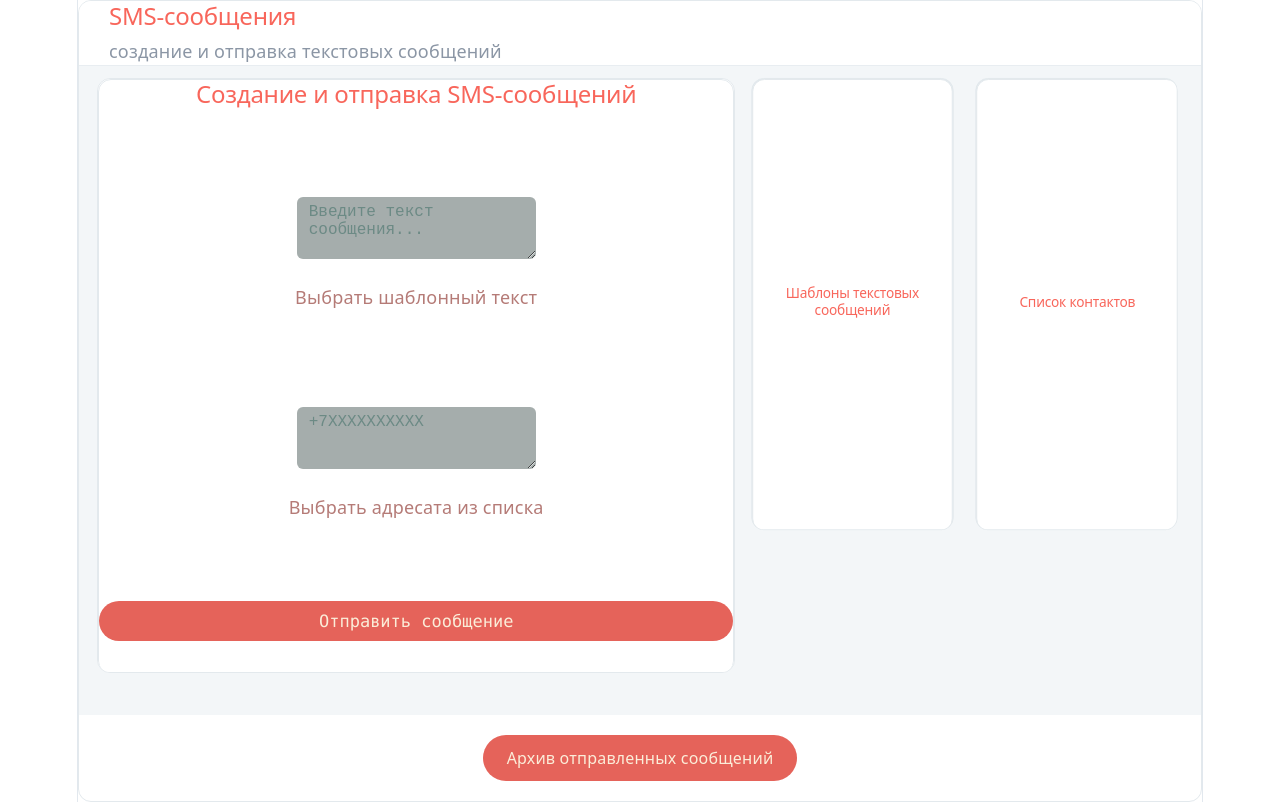
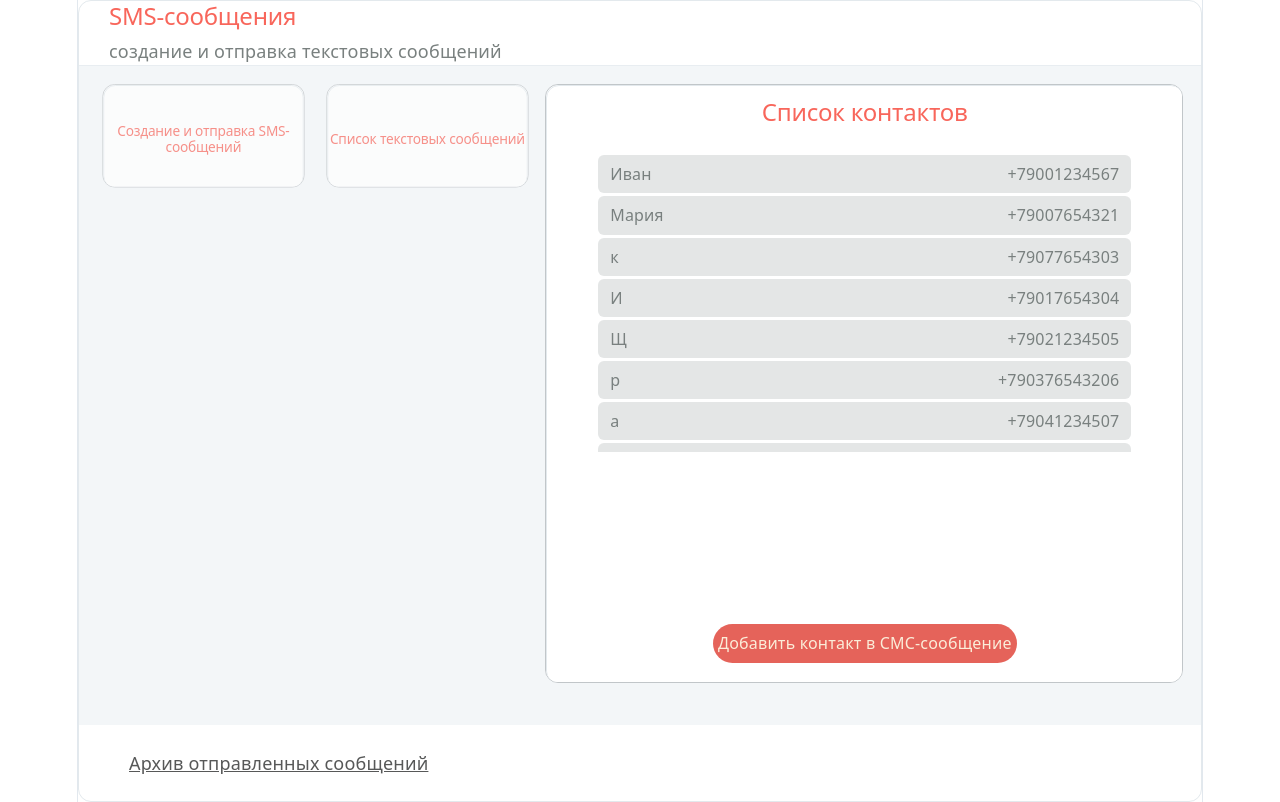
Before and after one commit to Tatyana-JSc2/messages, a React (Vite) app: page / in a window 1280 px wide. Both pictures are taken after a click on the element "Список контактов". Built offline with nearby package versions, Linux system fonts and the light colour scheme.

Commit message:
стили почти ок

```diff
--- a/src/components/contactPage/index.jsx
+++ b/src/components/contactPage/index.jsx
@@ -30,7 +30,7 @@ function ContactPage({ /*setIndexContact,*/ setSelectedPhone, setActiveComponent
 
   return (
     <>
-      <section className="contactCenter" onClick={(e) => e.stopPropagation()}>
+      <section className="contactCenter" /*onClick={(e) => e.stopPropagation()}*/>
         <h2>Список контактов</h2>
         {isActive && (
           <>
@@ -38,25 +38,32 @@ function ContactPage({ /*setIndexContact,*/ setSelectedPhone, setActiveComponent
               <ul>
                 {items.map((item) => (
                   <li className='contactLi'
-                    style={{backgroundColor: item.active ? 'rgb(98, 111, 110)' : '', color: item.active ? '#fea8a2' : ''}}
+                    style={{backgroundColor: item.active ? 'rgb(188, 195, 195)' : '', color: item.active ? 'var(--text-h7)' : ''}}
                     key={item.id}
                     onClick={() => changeItemActive(item.id)}
                   >
-                    {item.name} {item.phone}
+                    <p>{item.name}</p>    <p>{item.phone}</p>
                   </li>
                 ))}
               </ul>
             </div>
+            <div className="buttonWrapper">
               <Link to="/"
                 type="button"
                 className="button"
                 onClick={(e) => {
                   e.stopPropagation();
+                  const activeItems = items.filter(item => item.active);
+                  if (activeItems.length > 0) {
                     handleAddContacts();
+                  } else {
+                    alert('Выберите контакт из списка!');
+                  }
                 }}
               >
-              Добавить выбранный контакт
+                Добавить контакт в СМС-сообщение
               </Link>
+            </div>
           </>
         )}
       </section>
--- a/src/components/contactPage/style.css
+++ b/src/components/contactPage/style.css
@@ -1,11 +1,11 @@
 .button {
-  width: 260px;
+  width: 300px;
   height: 35px;
   display: flex;
   justify-content: center;
   align-items: center;
   font-size: 16px;
-  margin-bottom: 32px;
+  margin-bottom: 20px;
   border-radius: 50px;
   color: var(--accent);
   background: var(--accent-bg);
@@ -13,11 +13,11 @@
   transition: border-color 0.3s;
   margin-top: 20px;
   text-decoration: none;
-
+  cursor: pointer;
 
   &:hover {
-    border-color: var(--accent-border);
-    background: var(--accent-bg2);
+    border-color: var(--text-h);
+    background: var(--text-h);
   }
   &:focus-visible {
     outline: 2px solid var(--accent);
@@ -29,7 +29,7 @@
   width: 100%;
   display: flex;
   flex-direction: column;
-  gap: 25px;
+  justify-content: space-between;
   flex-grow: 1;
   height: 100%;
 
@@ -40,6 +40,7 @@
   }
 
   h2 {
+    margin-top: 12px;
     transition: font-size 0.7s ease;
   }
 }
@@ -67,55 +68,169 @@
   width: 100%;
   list-style: none;
   padding: 0;
+  justify-content: center;
+  max-height: 300px;
+  overflow-y: auto;
+  overflow-x: hidden;
+
+  &::-webkit-scrollbar {
+    width: 8px;
+  }
+
+  &::-webkit-scrollbar-track {
+    background: var(--social-bg);
+    border-radius: 4px;
+  }
+
+  &::-webkit-scrollbar-thumb {
+    background: var(--text);
+    border-radius: 4px;
+  }
+
+  li {
+    flex: 0 0 auto;
+    width: 80%;
+    margin: 3px auto;
+    color: var(--text);
+    font-size: 16px;
+    border-radius: 6px;
+    background: var(--social-bg);
     display: flex;
-  flex-direction: column;
+    padding: 6px 12px;
+    align-items: stretch;
+    /* justify-content: flex-start;  */
+    justify-content:space-between;
     gap: 8px;
-  margin: 0px 0 0;
-  justify-content: center;
+    text-decoration: none;
+    transition: box-shadow 0.3s;
+    white-space: normal;
+    word-wrap: break-word;
+    overflow-wrap: break-word;
 
+    &:hover {
+      box-shadow: var(--shadow);
+    }
 
+    &.selected {
+      box-shadow: var(--social-bg);
+      white-space: normal;
+      word-wrap: break-word;
+    }
+
+    .templateText {
+      flex: 1 1 auto;
+      text-align: center;
+      white-space: normal;
+      word-wrap: break-word;
+      min-width: 0;
+      width: 100%;
+    }
+
+    .editButton {
+      flex-shrink: 0;
+      background: none;
+      border: none;
+      cursor: pointer;
+      font-size: 14px;
+      padding: 2px 6px;
+      border-radius: 4px;
+      transition: background 0.2s;
+
+      &:hover {
+        background: rgba(255, 255, 255, 0.2);
+      }
+
+      &.deleteButton:hover {
+        background: rgba(255, 0, 0, 0.3);
+      }
+
+      &.saveButton {
+        color: #4ade80;
+      }
+
+      &.cancelButton {
+        color: #f87171;
+      }
+    }
+
+    .editInput {
+      flex: 1;
+      background: rgba(255, 255, 255, 0.1);
+      border: 1px solid var(--accent);
+      border-radius: 4px;
+      padding: 4px 8px;
+      font-size: 16px;
+      color: inherit;
+      outline: none;
+      white-space: normal;
+      word-wrap: break-word;
+    }
+  }
+
+  .emptyMessage {
+    flex: 0 0 auto;
+    width: 80%;
+    margin: 0 auto;
+    text-align: center;
+    color: var(--text);
+    font-style: italic;
+    padding: 20px 12px;
+    white-space: normal;
+    word-wrap: break-word;
+  }
 
   @media (max-width: 1024px) {
     flex-wrap: wrap;
     justify-content: center;
 
     li {
-      flex: 1 1 calc(100% - 8px);
+      flex: 0 0 auto;
       justify-content: center;
       box-sizing: border-box;
+      white-space: normal;
+      word-wrap: break-word;
     }
   }
 }
 
 .contactMainBlock{
-  width: 80%;
+  /* width: 80%; */
   display: flex;
   flex-direction: column;
-  gap: 25px;
-  justify-content: start;
-  margin-top: 20px;
+  justify-content: space-between;
   flex-grow: 1;
-  padding-top: 20px;
+}
+
+.buttonWrapper {
+  display: flex;
+  justify-content: center;
+  margin-top: auto;
 }
 
 .contactLi {
-    flex: 1 1 calc(100% - 8px);
-    max-height: 30px;
-    color: var(--text-h6);
+  flex: 0 0 auto;
+  width: 80%;
+  margin: 3px auto;
+  color: var(--text);
   font-size: 16px;
   border-radius: 6px;
   background: var(--social-bg);
   display: flex;
   padding: 6px 12px;
-    align-items: center;
-    justify-content: center;
+
+  /* justify-content: flex-start; */
+
+  justify-content: space-between;
   gap: 8px;
   text-decoration: none;
   transition: box-shadow 0.3s;
   cursor: pointer;
+  white-space: normal;
+  word-wrap: break-word;
+  overflow-wrap: break-word;
 
   &:hover {
     box-shadow: var(--shadow);
-      background-color: var(--border)
+    background-color: var(--border);
   }
 }
--- a/src/components/messagePage/index.jsx
+++ b/src/components/messagePage/index.jsx
@@ -71,21 +71,21 @@ function MessagePage({ setSelectedMessageText, setActiveComponent, isActive }) {
 
   return (
     <>
-      <section className="messageCenter" onClick={(e) => e.stopPropagation()}>
-        <h2>Шаблоны текстовых сообщений</h2>
+      <section className="messageCenter" /*onClick={(e) => e.stopPropagation()}*/>
+        <h2>Список текстовых сообщений</h2>
         {isActive && (
           <>
             <div id="messageMainBlock" className='messageMainBlock'>
               <ul className="templatesList">
                 {templates.length === 0 && (
-                  <li className="emptyMessage">Список сообщений пуст! Добавьте новое сообщение!</li>
+                  <div className="emptyMessage">Список сообщений пуст! Добавьте новое сообщение!</div>
                 )}
                 {templates.map((template) => (
                   <li
                     className={idChange === template.id ? 'selected' : ''}
                     style={{
-                      backgroundColor: template.id === idChange ? 'rgb(98, 111, 110)' : '',
-                      color: template.id === idChange ? '#fea8a2' : ''
+                      backgroundColor: template.id === idChange ? 'rgb(188, 195, 195)' : '',
+                      color: template.id === idChange ? 'var(--text-h7)' : ''
                     }}
                     key={template.id}
                     onClick={() => handleSelect(template)}
@@ -135,7 +135,7 @@ function MessagePage({ setSelectedMessageText, setActiveComponent, isActive }) {
                 ))}
               </ul>
 
-              <div className="addRow">
+              <div className="messageAddRow">
                 <input
                   className="newTextInput"
                   type="text"
@@ -148,22 +148,29 @@ function MessagePage({ setSelectedMessageText, setActiveComponent, isActive }) {
                   Добавить текст в список
                 </button>
               </div>
+
+
+
             </div>
 
+           <div className="messageLinkWrapper">
                 <Link
                   to="/"
                   type="button"
-              className="button"
+                  className="messageLink"
                   onClick={(e) => {
                     e.stopPropagation();
                     if (selectedTemplate) {
                       setSelectedMessageText(selectedTemplate.text);
                       setActiveComponent('sms');
+                    } else {
+                      alert('Выберите текст из списка!');
                     }
                   }}
                 >
-              Добавить выбранный текст
+                  Добавить текст в СМС-сообщение
                 </Link>
+              </div>
           </>
         )}
       </section>
--- a/src/components/messagePage/style.css
+++ b/src/components/messagePage/style.css
@@ -1,11 +1,11 @@
-.button {
-  /* width: 260px; */
+.messageLink {
+  width: 300px;
   height: 35px;
   display: flex;
   justify-content: center;
   align-items: center;
   font-size: 16px;
-  margin-bottom: 32px;
+  margin-bottom: 20px;
   border-radius: 50px;
   color: var(--accent);
   background: var(--accent-bg);
@@ -16,12 +16,13 @@
   cursor: pointer;
 
   &:hover {
-    border-color: var(--accent-border);
-    background: var(--accent-bg2);
+    border-color: var(--text-h);
+    background: var(--text-h);
   }
   &:focus-visible {
     outline: 2px solid var(--accent);
     outline-offset: 2px;
+
   }
 }
 
@@ -32,7 +33,9 @@
   /* width: 100%; */
   display: flex;
   flex-direction: column;
-  gap: 25px;
+  justify-content: space-between;
+
+  /* gap: 25px; */
   flex-grow: 1;
   height: 100%;
 
@@ -43,6 +46,7 @@
   }
 
   h2 {
+    margin-top: 12px;
     transition: font-size 0.7s ease;
   }
 }
@@ -66,44 +70,70 @@
   /* width: 100%; */
   list-style: none;
   padding: 0;
-  display: flex;
+  /* display: flex;
   flex-direction: column;
   gap: 8px;
-  margin: 0px 0 0;
+  margin: -10px 0 0; */
   justify-content: center;
+  max-height: 300px;
+  overflow-y: auto;
+  overflow-x: hidden;
+
+  &::-webkit-scrollbar {
+    width: 8px;
+  }
+
+  &::-webkit-scrollbar-track {
+    background: var(--social-bg);
+    border-radius: 4px;
+  }
+
+  &::-webkit-scrollbar-thumb {
+    background: var(--text);
+    border-radius: 4px;
+  }
 
 li {
-      flex: 1 1 calc(80% - 8px);
+      flex: 0 0 calc(80% - 8px);
       width: 80%;
-      margin: 0 auto;
-    color: var(--text-h6);
+      margin: 3px auto;
+      color: var(--text);
       font-size: 16px;
       border-radius: 6px;
       background: var(--social-bg);
       display: flex;
       padding: 6px 12px;
-    align-items: center;
-    justify-content: center;
+      align-items: stretch;
+      justify-content: flex-start;
       gap: 8px;
       text-decoration: none;
       transition: box-shadow 0.3s;
+      white-space: normal;
+      word-wrap: break-word;
+      overflow-wrap: break-word;
 
 
     &:hover {
       box-shadow: var(--shadow);
-      background-color: var(--border)
+      /* background-color: var(--social-bg) */
     }
 
     &.selected {
-      box-shadow: var(--shadow);
+      box-shadow: var(--social-bg);
+      white-space: normal;
+      word-wrap: break-word;
     }
 
     .templateText {
-      flex: 1;
+      flex: 1 1 auto;
       text-align: center;
+      white-space: normal;
+      word-wrap: break-word;
+      min-width: 0;
     }
 
     .editButton {
+      flex-shrink: 0;
       background: none;
       border: none;
       cursor: pointer;
@@ -138,17 +168,21 @@ li {
       font-size: 16px;
       color: inherit;
       outline: none;
+      white-space: normal;
+      word-wrap: break-word;
     }
   }
 
   .emptyMessage {
-    flex: 1 1 calc(80% - 8px);
+    flex: 0 0 auto;
     width: 80%;
     margin: 0 auto;
     text-align: center;
     color: var(--text);
     font-style: italic;
     padding: 20px 12px;
+    white-space: normal;
+    word-wrap: break-word;
   }
 
   @media (max-width: 1024px) {
@@ -156,14 +190,16 @@ li {
     justify-content: center;
 
     li {
-      flex: 1 1 calc(100% - 8px);
+      flex: 0 0 auto;
       justify-content: center;
       box-sizing: border-box;
+      white-space: normal;
+      word-wrap: break-word;
     }
   }
 }
 
-.addRow {
+.messageAddRow {
   display: flex;
   gap: 8px;
   width: 80%;
@@ -178,9 +214,18 @@ li {
     background: var(--social-bg);
     color: var(--text);
     outline: none;
+    font-style: italic;
 
     &:focus {
-      border-color: var(--accent);
+      border-color: var(--text-h1);
+    }
+
+     &::placeholder {
+      color: var(--text-h6);    }
+
+    &:hover {
+      box-shadow: var(--shadow);
+
     }
   }
 
@@ -188,15 +233,15 @@ li {
     padding: 8px 16px;
     border-radius: 6px;
     border: none;
-    background: var(--accent-bg);
-    color: var(--accent);
+    background: var(--text);
+    color: var(--bg);
     font-size: 16px;
     cursor: pointer;
     transition: background 0.2s, border-color 0.3s;
 
     &:hover {
-      background: var(--accent-bg2);
-      border-color: var(--accent-border);
+      background: var(--accent-bg);
+      border-color: var(--text-h);
     }
   }
 }
@@ -205,9 +250,15 @@ li {
   /* width: 80%; */
   display: flex;
   flex-direction: column;
-  gap: 25px;
-  justify-content: start;
-  margin-top: 20px;
+  gap: 12px;
+  /* justify-content: space-between; */
+  /* margin-top: 20px; */
   flex-grow: 1;
-  padding-top: 20px;
+  /* padding-top: 20px; */
 }
+
+.messageLinkWrapper {
+  display: flex;
+    justify-content: center;
+   margin-top: auto;
+}
--- a/src/components/smsPage/index.jsx
+++ b/src/components/smsPage/index.jsx
@@ -94,48 +94,41 @@ function SmsPage({setIndexMessage, setIndexContact, selectedMessageText, selecte
         {isActive && (
           <>
             <div id="mainBlock" className='mainBlock'>
-              <div className="formGroup">
+              <div className="addRow">
                 <textarea
-                  className="formGroupInput"
-                  type="text"
+                  className="newTextInput"
                   value={messageText}
                   onChange={(e) => setMessageText(e.target.value)}
                   placeholder="Введите текст сообщения..."
                 />
-                <ul>
-                  <li>
-                    <span
-                      className="formGroupLink"
+                <div className= "buttonContainer">
+                <button
+                  className="addButton"
+                  type="button"
                   onClick={(e) => { e.stopPropagation(); setActiveComponent('message'); }}
-                      style={{ cursor: 'pointer' }}
                 >
-                      Выбрать шаблонный текст
-                    </span>
-                  </li>
-                </ul>
+                  Выбрать текст из списка
+                </button>
             </div>
 
-              <div className="formGroup">
+              </div>
+
+              <div className="addRow">
                 <textarea
-                  className="formGroupInput"
-                  type="tel"
+                  className="newTextInput"
                   value={phoneNumber}
                   onChange={(e) => setPhoneNumber(e.target.value)}
                   placeholder="+7XXXXXXXXXX"
                 />
-                <ul>
-                  <li>
-                    <span
-                      className="formGroupLink"
+                <div className= "buttonContainer">
+                <button
+                  className="addButton"
+                  type="button"
                   onClick={(e) => { e.stopPropagation(); setActiveComponent('contact'); }}
-                      style={{ cursor: 'pointer' }}
                 >
-                      Выбрать адресата из списка
-                    </span>
-                  </li>
-                </ul>
+                  Выбрать контакт из списка
+                </button>
                 </div>
-
               </div>
  <button
               type="button"
@@ -143,6 +136,8 @@ function SmsPage({setIndexMessage, setIndexContact, selectedMessageText, selecte
               onClick={() => handleSendMessage()}
             >Отправить сообщение
             </button>
+            </div>
+
           </>
         )}
       </section>
--- a/src/components/smsPage/style.css
+++ b/src/components/smsPage/style.css
@@ -1,29 +1,26 @@
 .counter {
-  /* width: 300px; */
-  height: 40px;
+  width: 300px;
+  height: 35px;
   display: flex;
   justify-content: center;
   align-items: center;
-  font-size: 17px;
-  margin-bottom: 32px;
+  font-size: 16px;
+  margin-bottom: 20px;
   border-radius: 50px;
   color: var(--accent);
   background: var(--accent-bg);
   border: 2px solid transparent;
   transition: border-color 0.3s;
   margin-top: 20px;
-
+  cursor: pointer;
 
   &:hover {
-    border-color: var(--accent-border);
-    background: var(--accent-bg2);
+    border-color: var(--text-h);
+    background: var(--text-h);
   }
   &:focus-visible {
     outline: 2px solid var(--accent);
     outline-offset: 2px;
-
-
-
   }
 }
 
@@ -32,7 +29,7 @@
 .smsCenter {
   display: flex;
   flex-direction: column;
-  gap: 25px;
+  /* gap: 25px; */
   flex-grow: 1;
   height: 100%;
 
@@ -42,6 +39,7 @@
   }
 
   h2 {
+    margin-top: 12px;
     transition: font-size 0.7s ease;
   }
 }
@@ -131,61 +129,72 @@ li {
   }
 }
 
-.formGroupInput {
-  /* width: 700px; */
-  min-height: 50px;
-  overflow: 'hidden';
-  resize: 'none';
-  box-sizing: 'border-box';
-   border: none;
+.mainBlock{
+   display: flex;
+  flex-direction: column;
+  gap: 38px;
+  place-content: center;
+  place-items: center;
+  flex-grow: 1;
+  /* padding-top: 20px; */
+}
+
+.addRow {
+  display: flex;
+  flex-direction: column;
+  /* justify-content: center ;
+  align-items:center ; */
+  gap: 8px;
+  width: 80%;
+  margin: 0 auto;
+
+  .newTextInput {
+    flex: 1;
+    padding: 8px 12px;
+    border-radius: 6px;
+    border: 1px solid var(--border);
+    font-size: 16px;
+    background: var(--social-bg);
+    color: var(--text-h);
     outline: none;
-  color: var(--text-h5);
-    font-size: 16px;
-    border-radius: 6px;
-    background: var(--social-bg);
+    font-style: italic;
+    min-height: 50px;
+    resize: none;
+     font-style: italic;
 
-    display: flex;
-    padding: 6px 12px;
-    align-items: center;
-    gap: 8px;
-    text-decoration: none;
-    transition: box-shadow 0.3s;
+    &:focus {
+      border-color: var(--text-h1);
+    }
 
-    &::placeholder {
-      color: var(--text-h7);    }
+     &::placeholder {
+      color: var(--text-h6);    }
 
     &:hover {
       box-shadow: var(--shadow);
-      background-color: var(--border);
+
     }
+  }
 
-
-
-
+.buttonContainer{
+  display:flex;
+  justify-content: center;
 }
 
-.mainBlock{
-   display: flex;
-  flex-direction: column;
-  gap: 25px;
-  place-content: center;
-  place-items: center;
-  flex-grow: 1;
-  padding-top: 20px;
+  .addButton {
+    text-align: center;
+    width: 250px;
+    padding: 8px 16px;
+    border-radius: 6px;
+border: none;
+    background: var(--text);
+    color: var(--bg);
+    font-size: 16px;
+    cursor: pointer;
+    transition: background 0.2s, border-color 0.3s;
+
+    &:hover {
+      background: var(--accent-bg);
+      border-color: var(--text-h);
+    }
+  }
 }
-
-.formGroup {
-   display: flex;
-  flex-direction: column;
-  gap: 25px;
-  place-content: center;
-  place-items: center;
-  flex-grow: 1;
-
-
-
-}
-
-.formGroupLink {
-color: var(--text-h6);
-}
--- a/src/dataContacts.jsx
+++ b/src/dataContacts.jsx
@@ -1,5 +1,13 @@
 const Contacts = [
   { id: 1, name: "Иван", phone: "+79001234567", active: false },
-  { id: 2, name: "Мария", phone: "+79007654321", active: false }
+  { id: 2, name: "Мария", phone: "+79007654321", active: false },
+   { id: 3, name: "к", phone: "+79077654303", active: false },
+  { id: 4, name: "И", phone: "+79017654304", active: false },
+   { id: 5, name: "Щ", phone: "+79021234505", active: false },
+  { id: 6, name: "р", phone: "+790376543206", active: false },
+   { id: 7, name: "а", phone: "+79041234507", active: false },
+  { id: 8, name: "вя", phone: "+79057654308", active: false },
+   { id: 9, name: "ы", phone: "+79061234509", active: false },
+  { id: 10, name: "л", phone: "+79077654310", active: false },
 ];
 export default Contacts
--- a/src/index.css
+++ b/src/index.css
@@ -1,15 +1,15 @@
 :root {
   /* --text: #9ca3af; */
-  --text: #8b96a5;
+  --text: #79807f;
     /* --text-h: #f3f4f6; */
-    --text-h: #f4584d;
+    --text-h: #fa4c3f;
     --text-h1:#f8665b;
     --text-h2: #a6f8ec;
     --text-h3: #67e6d2;
     --text-h4: #5ccaba;
     --text-h5: #faa49e;
-    --text-h6: #b57b77;
-    --text-h7: #6c8a85;
+    --text-h6: #beb5b4;
+    --text-h7: #575858;
     /* --bg: #16171d; */
     --bg: #ffffffeb;
     --border: #e2e8ee;
@@ -19,11 +19,12 @@
     --accent-border: rgba(192, 132, 252, 0.5); */
     --accent: #fbedd9;
     --accent-bg:  #e5635a;
-    --accent-bg2:  #fa4b3e;
+    --accent-bg2:  #dedbd9;
     --accent-border: #f5c6c6;
-    --social-bg: rgba(76, 92, 91, 0.5);
+    --social-bg: rgba(202, 205, 205, 0.5);
+    --social-bg2: rgb(161, 164, 164);
     --shadow:
-      rgba(0, 0, 0, 0.4) 0 10px 15px -3px, rgba(0, 0, 0, 0.25) 0 4px 6px -2px;
+      rgba(124, 123, 123, 0.3) 0 10px 15px -3px, rgba(146, 144, 144, 0.25) 0 4px 6px -2px;
 
   --sans: system-ui, 'Segoe UI', Roboto, sans-serif;
   --heading: system-ui, 'Segoe UI', Roboto, sans-serif;
--- a/src/pages/startPage/index.jsx
+++ b/src/pages/startPage/index.jsx
@@ -44,7 +44,7 @@ function StartPage() {
   return (
     <>
 
-       <section className='section'>
+       <section className='section hover:bg-red-300 '>
         <header className='topbar'>
            <div className='topbarTitle'>
              <h2>SMS-сообщения</h2>
--- a/src/pages/startPage/style.css
+++ b/src/pages/startPage/style.css
@@ -25,8 +25,8 @@ flex-direction: column;
 .main {
   /* min-width: 1760px; */
   flex: 1;
-  margin: 0 auto;
-  padding: 12px 18px 16px;
+ margin: 0 auto;
+  padding: 18px 18px 16px;
   position: relative;
   overflow: hidden;
   background-color: #f3f6f8;
@@ -39,7 +39,7 @@ flex-direction: column;
   display: grid;
   grid-template-columns: 0.7fr 0.7fr 0.7fr;
   gap: 11px;
-  height: calc(100% - 28px);
+  min-height: calc(100% - 28px);
   justify-content: start;
   /* align-content: start; */
   transition: grid-template-columns 0.7s ease;
@@ -62,7 +62,7 @@ flex-direction: column;
   height: 100%;
   border-radius: 13px;
   background: #ffffff;
-  border: 1px solid #e3e9ed;
+  border: 1px solid #c1c6c9;
   cursor: pointer;
   transition: background-color 0.7s ease, height 0.7s ease, transform 0.7s ease;
   overflow: hidden;
@@ -75,10 +75,11 @@ flex-direction: column;
   }
 
   &:not(.active) {
-    background: #e2e8ee;
-    height: 80%;
+    background: #ffffff;
+    height: 18%;
     margin-top: 0;
     transform: scale(0.95);
+    opacity: 0.7;
   }
 }
 
@@ -89,7 +90,7 @@ flex-direction: column;
  .topbar {
   /* backdrop-filter: blur(12px);
   z-index: 8; */
-  background: #ffffffeb;
+
   border-bottom: 1px solid #e8edf1;
   justify-content: space-between;
   align-items: center;
@@ -109,7 +110,7 @@ flex-direction: column;
   }
 
   .archiveLink {
-    display: inline-block;
+    /* display: inline-block;
     margin: 20px auto;
     padding: 10px 24px;
     color: var(--accent);
@@ -119,8 +120,30 @@ flex-direction: column;
     font-size: 16px;
     transition: border-color 0.3s;
 
-    &:hover {
-      border-color: var(--accent-border);
-      background: var(--accent-bg2);
-    }
+
+  &:hover {
+    border-color: var(--text-h);
+    background: var(--text-h);
   }
+  &:focus-visible {
+    outline: 2px solid var(--accent);
+    outline-offset: 2px;
+
+
+
+  } */
+  margin-right:auto;
+    display: inline-block;
+    padding: 25px 50px;
+    font-size: 18px;
+    transition: border-color 0.3s;
+  color: var(--text-h7);
+  text-decoration: line;
+
+  &:hover {
+    /* border-color: var(--accent-border);
+    background: var(--accent-bg2); */
+    color: var(--text-h);
+
+  }
+  }
```
Also changed, not shown: src/pages/archivePage/index.jsx (+8 -8 lines), src/pages/archivePage/style.css (+20 -12 lines). Lines whose indentation alone changed are shown as unchanged.
